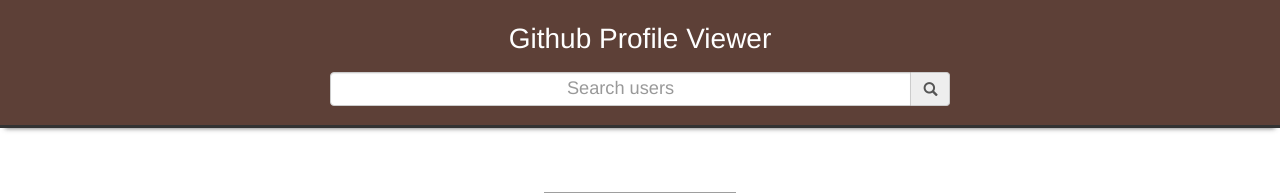
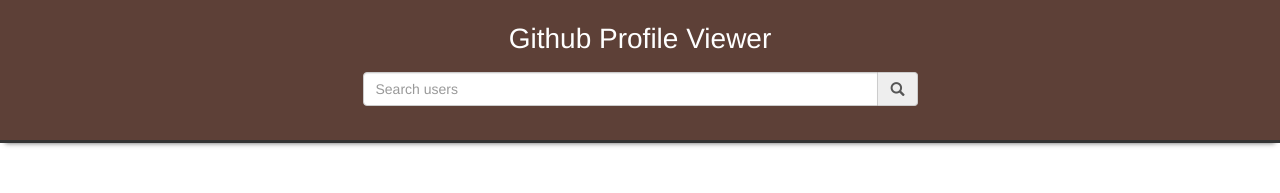
Before and after one commit to M-ZubairAhmed/Github-Profile-Viewer, a React (Create React App) app: page / in a window 1280 px wide. Shown: the top 193 px of the page. Built offline with nearby package versions, Linux system fonts and the light colour scheme; grey boxes are pictures that could not be loaded.

Commit message:
lots of refactoring, search seperated

```diff
--- a/src/App.css
+++ b/src/App.css
@@ -1,17 +1,17 @@
 .dark-primary-color {
-  background: #5D4037;
+  background: #5d4037;
 }
 .default-primary-color {
   background: #795548;
 }
 .light-primary-color {
-  background: #D7CCC8;
+  background: #d7ccc8;
 }
 .text-primary-color {
-  color: #FFFFFF;
+  color: #ffffff;
 }
 .accent-color {
-  background: #536DFE;
+  background: #536dfe;
 }
 .primary-text-color {
   color: #212121;
@@ -20,31 +20,20 @@
   color: #757575;
 }
 .divider-color {
-  border-color: #BDBDBD;
+  border-color: #bdbdbd;
 }
 
 .headSection {
   padding: 1.5%;
   border-bottom: solid;
   margin-bottom: 0.8%;
-  background-color: #5D4037;
+  background-color: #5d4037;
   box-shadow: 0px 5px 5px -5px rgba(50, 50, 50, 0.8);
 }
 
 .pageTitle {
   font-size: 2em;
   padding-bottom: 1%;
-  color: #FFFFFF;
+  color: #ffffff;
   text-align: center;
 }
-
-.searchSection {
-  width: 50%;
-  text-align: center;
-  margin: 0 auto;
-}
-
-.inputField {
-  text-align: center;
-  font-size: 1.3em;
-}
--- a/src/App.jsx
+++ b/src/App.jsx
@@ -1,44 +1,41 @@
-import React, { Component } from "react";
-import { FormGroup, FormControl, Glyphicon, InputGroup } from "react-bootstrap";
-import "./App.css";
-import Pointer from "./Pointer.jsx";
-import Spinner from "./Spinner.jsx";
+import React, { Component } from 'react';
+import {} from 'react-bootstrap';
+import './App.css';
+import Pointer from './Pointer.jsx';
+import Spinner from './components/spinner/Spinner.jsx';
+import Search from './components/search/Search.jsx';
 
 class App extends Component {
   constructor(props) {
     super(props);
     this.state = {
-      query: "",
-      data: "",
-      passedQuery: "",
+      query: '',
+      data: '',
+      passedQuery: '',
       isLoaded: false
     };
   }
 
-  getInputValue(event) {
+  handleChange = event => {
     this.setState({ query: event.target.value });
-  }
-
-  enterPressed(event) {
-    if (event.key === "Enter") {
-      console.log("Search by pressing Enter");
-      this.getInputValue(event);
+    if (event.key === 'Enter') {
+      console.log('Search by pressing Enter');
       this.startSearch(this.state.query);
     }
-  }
+  };
 
   startSearch(query) {
     this.setState({
       isLoaded: true
     });
-    console.log("Searching for user =", query);
-    const BASE_URL = "https://api.github.com/users/";
+    console.log('Searching for user =', query);
+    const BASE_URL = 'https://api.github.com/users/';
     const USER_ID = query;
     const FETCH_URL = BASE_URL + USER_ID;
-    console.log("from URL : ", FETCH_URL);
+    console.log('from URL : ', FETCH_URL);
 
     fetch(FETCH_URL, {
-      method: "GET"
+      method: 'GET'
     })
       .then(response => response.json())
       .then(json => {
@@ -51,7 +48,7 @@
     //clearing the search bar
     this.setState({
       passedQuery: query,
-      query: ""
+      query: ''
     });
   }
 
@@ -61,25 +58,8 @@
     return (
       <div className="app">
         <div className="headSection">
-          <div className="pageTitle">
-            Github Profile Viewer
-          </div>
-          <FormGroup className="searchSection">
-            <InputGroup>
-              <FormControl
-                className="inputField"
-                placeholder="Search users"
-                value={this.state.query}
-                onChange={event => this.getInputValue(event)}
-                onKeyPress={event => this.enterPressed(event)}
-              />
-              <InputGroup.Addon
-                onClick={() => this.startSearch(this.state.query)}
-              >
-                <Glyphicon glyph="search" />
-              </InputGroup.Addon>
-            </InputGroup>
-          </FormGroup>
+          <div className="pageTitle">Github Profile Viewer</div>
+          <Search />
         </div>
         <Spinner run={this.state.isLoaded} />
         <Pointer data={this.state.data} query={this.state.passedQuery} />
--- /dev/null
+++ b/src/components/search/Search.jsx
@@ -0,0 +1,44 @@
+import React, { Component } from 'react';
+import {
+  Grid,
+  Row,
+  Col,
+  FormGroup,
+  InputGroup,
+  FormControl,
+  Glyphicon
+} from 'react-bootstrap';
+
+export default class Search extends Component {
+  constructor(props) {
+    super(props);
+    this.state = {};
+  }
+
+  render() {
+    return (
+      <Grid fluid={false}>
+        <Row>
+          <Col lg={6} lgOffset={3} sm={12} md={9}>
+            <FormGroup className="searchSection">
+              <InputGroup>
+                <FormControl
+                  className="inputField"
+                  placeholder="Search users"
+                  // value={this.state.query}
+                  // onChange={this.handleChange}
+                  // onKeyPress={this.handleChange}
+                />
+                <InputGroup.Addon
+                // onClick={() => this.startSearch(this.state.query)}
+                >
+                  <Glyphicon glyph="search" />
+                </InputGroup.Addon>
+              </InputGroup>
+            </FormGroup>
+          </Col>
+        </Row>
+      </Grid>
+    );
+  }
+}
--- a/src/Spinner.jsx
+++ b/src/components/spinner/Spinner.jsx
@@ -1,5 +1,5 @@
-import React, { Component } from "react";
-import "./Spinner.css";
+import React, { Component } from 'react';
+import './spinner.css';
 
 class Spinner extends Component {
   render() {
--- a/src/Spinner.css
+++ b/src/components/spinner/spinner.css
@@ -7,7 +7,7 @@
   right: 0;
   left: 0;
   overflow: visible;
-  border: 5px solid #D7CCC8; /* Light grey */
+  border: 5px solid #d7ccc8; /* Light grey */
   border-top: 5px solid #795548; /* Blue */
   border-radius: 50%;
   width: 3em;
```
Also changed, not shown: src/Projects.jsx (+13 -7 lines), src/components/search/search.css (added).
